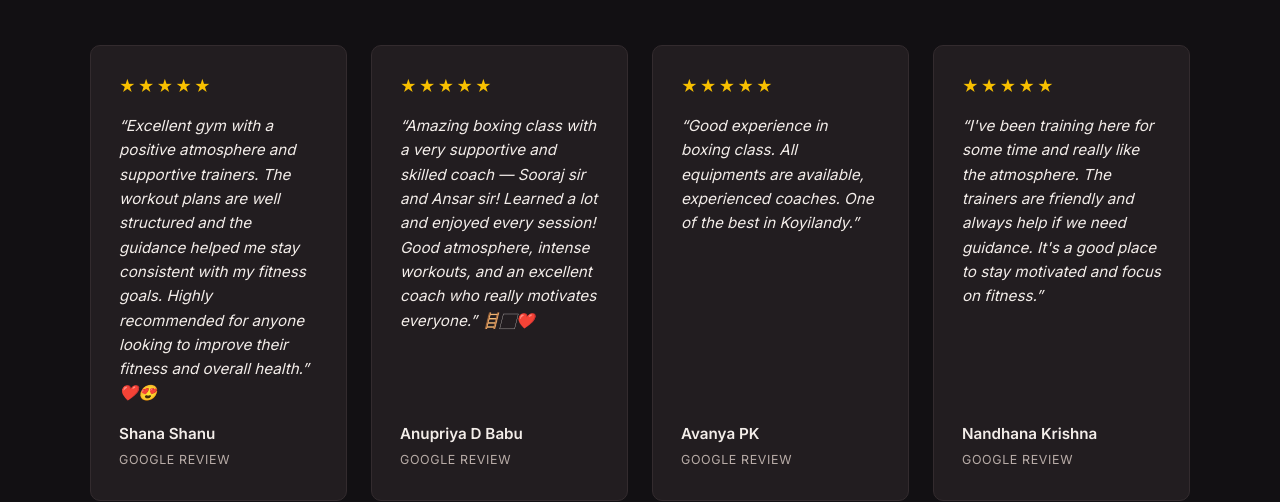
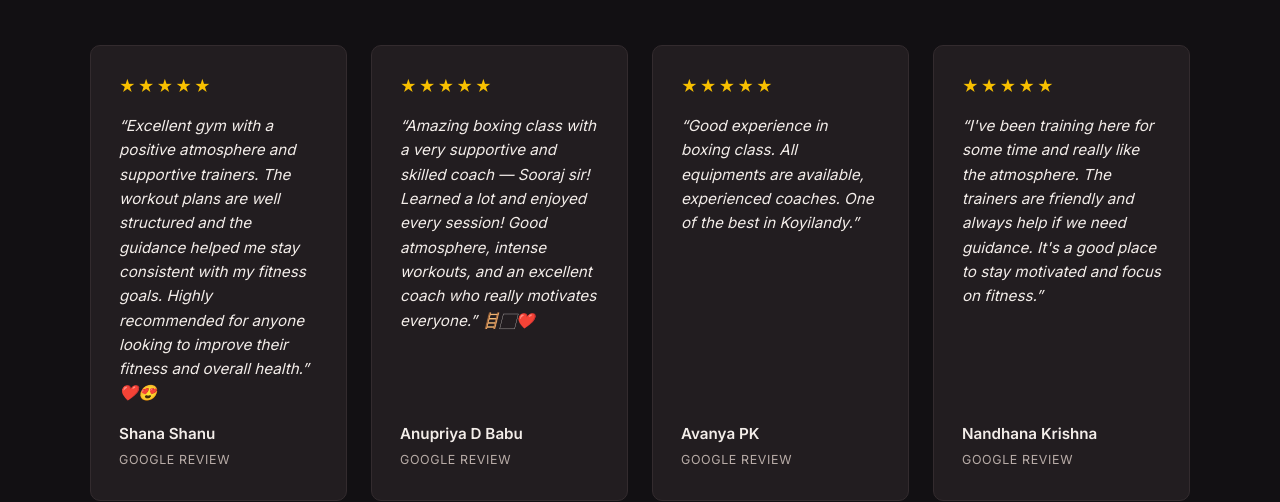
Before and after one commit to sreeragrv26/VolcanoFitandFight, a website: page index.html in a window 1280 px wide. Shown: the part 4948-5450 px from the top of the page. Drawn offline with nearby package versions, Linux system fonts and the light colour scheme.

Commit message:
Trim former coach's name from testimonial quote
Ansar is no longer part of Volcano Fit and Fight, so his name is
removed from Anupriya D Babu's review while keeping the rest of her
testimonial intact.

Co-Authored-By: Claude Sonnet 5 <noreply@anthropic.com>
Claude-Session: https://claude.ai/code/session_01WG9P9DZfn2maWxMJYjWGLT

```diff
--- a/index.html
+++ b/index.html
@@ -254,7 +254,7 @@
       </div>
       <div class="card testimonial-card">
         <div class="stars">&#9733;&#9733;&#9733;&#9733;&#9733;</div>
-        <p class="quote">&ldquo;Amazing boxing class with a very supportive and skilled coach &mdash; Sooraj sir and Ansar sir! Learned a lot and enjoyed every session! Good atmosphere, intense workouts, and an excellent coach who really motivates everyone.&rdquo; &#129692;&#127995;&#10084;&#65039;</p>
+        <p class="quote">&ldquo;Amazing boxing class with a very supportive and skilled coach &mdash; Sooraj sir! Learned a lot and enjoyed every session! Good atmosphere, intense workouts, and an excellent coach who really motivates everyone.&rdquo; &#129692;&#127995;&#10084;&#65039;</p>
         <div class="reviewer">
           <strong>Anupriya D Babu</strong>
           <span>Google Review</span>
```
